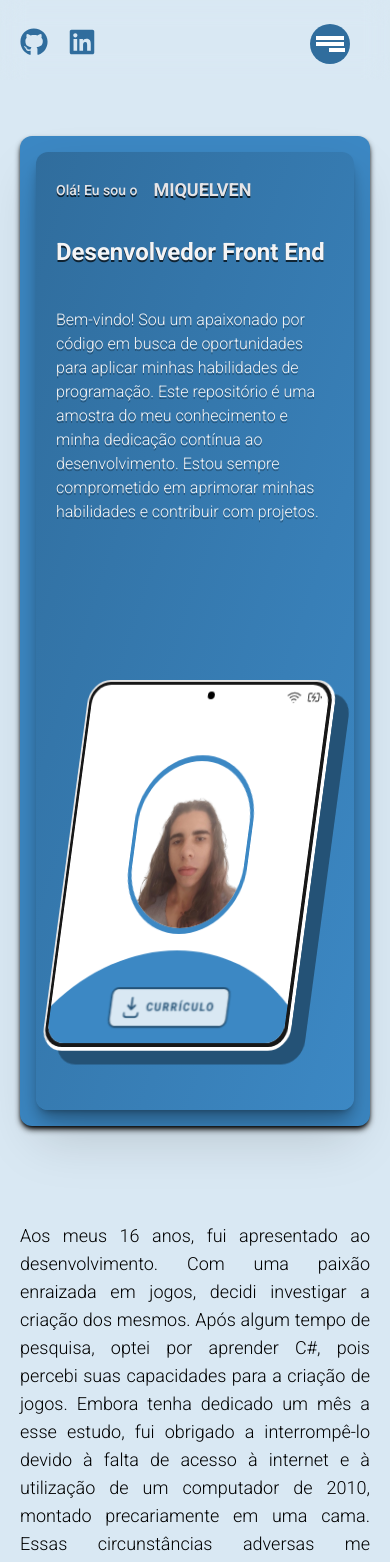
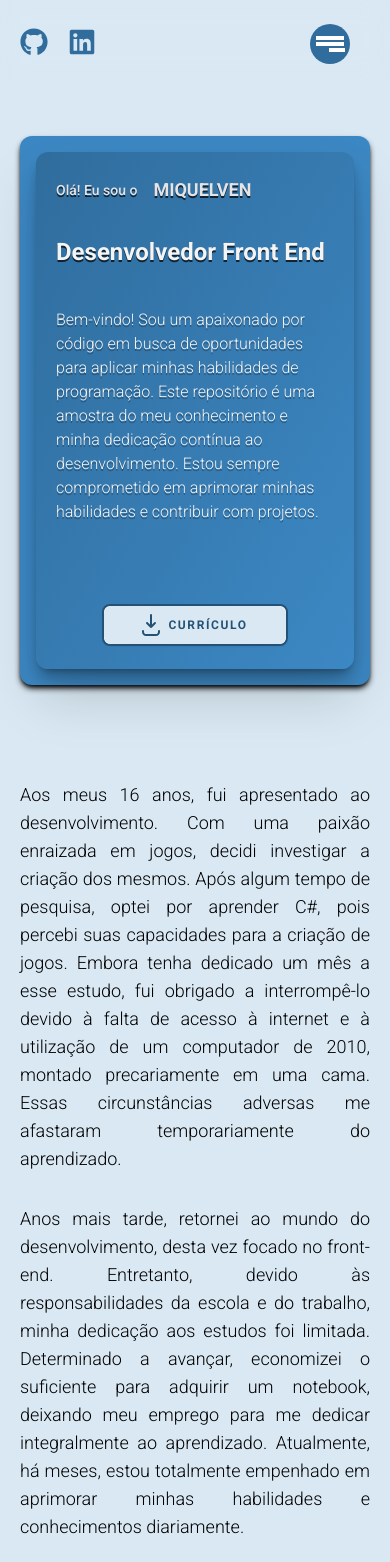
Before and after one commit to miquelven/Portifolio, a React (Vite) app: page / in a window 390 px wide. Shown: the top 1562 px of the page. Built offline with nearby package versions, Linux system fonts and the light colour scheme.

Commit message:
feat: remove image and adjust items

```diff
--- a/src/components/DownloadButton/index.jsx
+++ b/src/components/DownloadButton/index.jsx
@@ -41,14 +41,14 @@ export default function DownloadButton() {
   };
 
   return (
-    <div className="flex justify-center absolute w-1/2 m-auto shadow-sm transition-all duration-300 border-2 border-[#245276]  bottom-4 left-4 right-4 z-10 rounded-lg  bg-white  text-[#245276] backdrop-blur font-bold hover:shadow-[#3c88c4] hover:-translate-x-[1px] hover:-translate-y-[5px]">
+    <div className="flex justify-center w-2/3 m-auto shadow-sm transition-all duration-300 border-2 border-[#245276] left-4 right-4 z-10 rounded-lg  bg-white  text-[#245276] backdrop-blur font-bold  hover:shadow-[#3c88c4] hover:-translate-x-[1px] hover:-translate-y-[5px]">
       <a
         role="link"
         href={downloadCV}
         download
         target="_blank"
         onClick={animationStart}
-        className="transform active:scale-95 bg-[#d9e8f3] text-[#245276] px-16 py-2 rounded-lg font-bold tracking-widest w-full"
+        className="transform active:scale-95 bg-[#d9e8f3] text-[#245276] px-16 py-2 rounded-lg font-bold tracking-widest w-full "
       >
         <div className="flex justify-center items-center relative">
           <div className="svg-container">
@@ -103,7 +103,7 @@ export default function DownloadButton() {
           </div>
           <div
             ref={downloadText}
-            className="pl-2 text-sm text-[#245276] leading-none uppercase font-semibold max-[420px]:text-xs"
+            className="pl-2 text-sm text-[#245276] leading-none uppercase font-semibold max-lg:text-xs"
           >
             Currículo
           </div>
--- a/src/components/Hero/CardHero/index.jsx
+++ b/src/components/Hero/CardHero/index.jsx
@@ -2,6 +2,7 @@ import React, { useRef, useState } from "react";
 import { motion } from "framer-motion";
 import DecorationText from "../DecorationText";
 import FloatingPhone from "../FloatPhone";
+import DownloadButton from "../../DownloadButton";
 
 export default function CardHero() {
   return <TiltCard />;
@@ -54,7 +55,7 @@ const TiltCard = () => {
         rotateY,
       }}
       data-aos="zoom-in"
-      className="relative h-[620px] w-full rounded-xl bg-[#3c88c4] shadow-md mt-20 shadow-black max-xl:h-[920px] max-xl:mt-4 max-[490px]:h-[890px] max-[420px]:h-[990px]"
+      className="relative h-[620px] w-full rounded-xl bg-[#3c88c4] shadow-md mt-20 shadow-black max-xl:h-[920px] max-xl:mt-4 max-sm:h-[calc(80vh)] max-[440px]:h-[calc(65vh)] max-[375px]:h-[calc(75vh)]"
     >
       <div
         style={{
@@ -65,23 +66,22 @@ const TiltCard = () => {
       >
         <div className="flex-1 flex flex-col justify-center p-10 max-sm:py-4 max-sm:justify-start max-[490px]:px-5 ">
           <h3
-            className="text-xl  [text-shadow:_0_2px_0_rgb(0_0_0_/70%)] font-medium text-zinc-200 mb-20 max-sm:mb-10 max-[490px]:text-base max-[490px]:flex max-[490px]:items-center max-[420px]:text-sm  max-[420px]:mb-6"
+            className="text-xl  [text-shadow:_0_2px_0_rgb(0_0_0_/70%)] font-medium text-zinc-200 mb-20 max-sm:mb-10 max-[490px]:text-base max-[490px]:flex max-[490px]:items-center max-[420px]:text-sm  max-[420px]:mb-6 max-[375px]:mb-4 max-[375px]:text-xs"
             data-aos="fade-right"
             data-aos-delay="300"
           >
             Olá! Eu sou o
             <DecorationText />
           </h3>
-
           <h1
-            className="text-5xl font-bold text-zinc-100 mb-10 [text-shadow:_0_2px_0_rgb(0_0_0_/70%)] max-xl:text-4xl max-sm:text-3xl max-[490px]:text-2xl"
+            className="text-5xl font-bold text-zinc-100 mb-10 [text-shadow:_0_2px_0_rgb(0_0_0_/70%)] max-xl:text-4xl max-sm:text-3xl max-[490px]:text-2xl max-[375px]:text-xl max-[375px]:mb-8"
             data-aos="fade-right"
             data-aos-delay="400"
           >
             Desenvolvedor Front End
           </h1>
           <p
-            className="text-zinc-100 text-xl leading-8 font-light w-[550px] [text-shadow:_0_2px_0_rgb(0_0_0_/30%)] max-xl:w-3/4 max-md:w-full max-sm:text-lg max-[490px]:text-base"
+            className="text-zinc-100 text-xl leading-8 font-light w-[550px] [text-shadow:_0_2px_0_rgb(0_0_0_/30%)] max-xl:w-3/4 max-md:w-full max-sm:text-lg max-[490px]:text-base max-[375px]:text-sm"
             data-aos="fade-right"
             data-aos-delay="500"
           >
@@ -91,10 +91,14 @@ const TiltCard = () => {
             desenvolvimento. Estou sempre comprometido em aprimorar minhas
             habilidades e contribuir com projetos.
           </p>
+
+          <div className="relative hidden max-sm:block mt-20 ">
+            <DownloadButton />
+          </div>
         </div>
         <div
           className="
-          flex-1 h-full flex justify-end items-center px-10 max-xl:w-full max-xl:justify-center max-[490px]:pl-6 max-[490px]:pr-2"
+           hidden h-full  justify-end items-center px-10 max-xl:w-full max-xl:justify-center max-[490px]:pl-6 max-[490px]:pr-2 sm:flex-1 sm:flex"
           data-aos="zoom-in"
           data-aos-delay="700"
         >
--- a/src/components/Hero/FloatPhone/index.jsx
+++ b/src/components/Hero/FloatPhone/index.jsx
@@ -1,17 +1,17 @@
 import { motion } from "framer-motion";
 import { FiBatteryCharging, FiWifi } from "react-icons/fi";
-import imgHero from "../../../../assets/images/hero/perfil.webp";
 import DownloadButton from "../../DownloadButton";
 
 export default function FloatingPhone() {
   return (
+    <>
       <div
         data-testid="floatingPhone"
         style={{
           transformStyle: "preserve-3d",
           transform: "rotateY(-30deg) rotateX(15deg)",
         }}
-      className="rounded-[24px] bg-[#245276] w-[402px]"
+        className="rounded-[24px] bg-[#245276] w-[402px] "
       >
         <motion.div
           data-testid="floatingPhoneAnimated"
@@ -27,12 +27,13 @@ export default function FloatingPhone() {
             duration: 2,
             ease: "easeInOut",
           }}
-        className="relative h-96 w-full rounded-[24px] border-2 border-b-4 border-r-4 border-white border-l-neutral-200 border-t-neutral-200 bg-neutral-900 p-1 pl-[3px] pt-[3px]"
+          className="relative h-96 w-full rounded-[24px] border-2 border-b-4 border-r-4 border-white border-l-neutral-200 border-t-neutral-200 bg-neutral-900 p-1 pl-[3px] pt-[3px] max-lg:h-[340px]"
         >
           <HeaderBar />
           <Screen />
         </motion.div>
       </div>
+    </>
   );
 }
 
@@ -50,20 +51,15 @@ const HeaderBar = () => {
 
 const Screen = () => {
   return (
-    <div className="relative z-0 h-full w-full flex justify-center items-center overflow-hidden rounded-[20px] bg-white">
-      <div className="w-1/2 h-1/2 rounded-full bg-[#3c88c4] flex justify-center items-center mb-10 ">
-        <div className="w-[calc(100%-8px)] h-[calc(100%-12px)] rounded-full bg-white flex justify-center items-center max-sm:flex-col max-sm:justify-end max-[380px]:justify-center">
-          <img
-            src={imgHero}
-            alt="gifHero"
-            className="w-full mb-16 rounded-full max-sm:mb-0"
-          />
+    <div
+      data-scroll-wrapper
+      className="relative z-0 h-full w-full flex justify-center items-center overflow-hidden rounded-[20px] bg-white"
+    >
+      <div className="transition-all duration-500 h-32 w-60 rounded-full bg-[#3c88c4] hover:bg-[#3579ae] max-lg:h-24 max-lg:w-52">
+        <div className="w-full h-full flex justify-center items-center">
+          <DownloadButton />
         </div>
       </div>
-
-      <DownloadButton />
-
-      <div className="absolute -bottom-72 left-[50%] h-96 w-96 -translate-x-[50%] rounded-full bg-[#3c88c4]" />
     </div>
   );
 };
```
Also changed, not shown: assets/images/hero/perfil.webp (deleted). Lines whose indentation alone changed are shown as unchanged.
